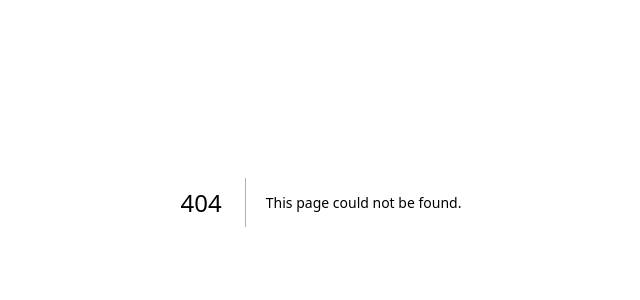
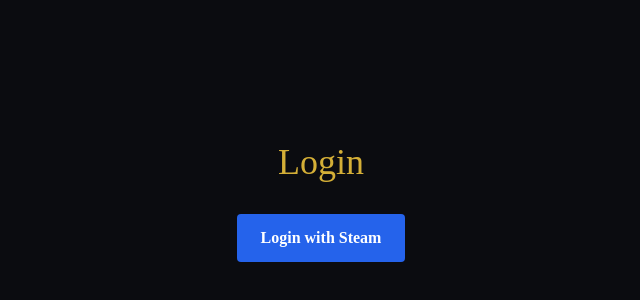
Before and after one commit to Just1611/blackboxai-1746103345117, a Next.js app in the folder steam-trade-platform/frontend/: page /login in a window 1280 px wide. Before the commit this address had no page. Shown: the part 198-498 px from the top of the page, without its empty margins (319-959 px from the left). Built offline with nearby package versions, Linux system fonts and the light colour scheme; a web font is replaced by a local one.

Commit message:
Add steam-trade-platform/frontend/pages/login.js 1748025063321

```diff
--- /dev/null
+++ b/steam-trade-platform/frontend/pages/login.js
@@ -0,0 +1,20 @@
+import Head from 'next/head'
+
+export default function Login() {
+  return (
+    <>
+      <Head>
+        <title>Login - Pirate Steam Trade Platform</title>
+      </Head>
+      <main className="min-h-screen flex flex-col items-center justify-center bg-pirateBlack text-pirateGold p-8">
+        <h1 className="text-4xl mb-8 font-pirate">Login</h1>
+        <a
+          href="http://localhost:4000/auth/steam"
+          className="px-6 py-3 bg-blue-600 hover:bg-blue-700 rounded text-white font-semibold transition"
+        >
+          Login with Steam
+        </a>
+      </main>
+    </>
+  )
+}
```
